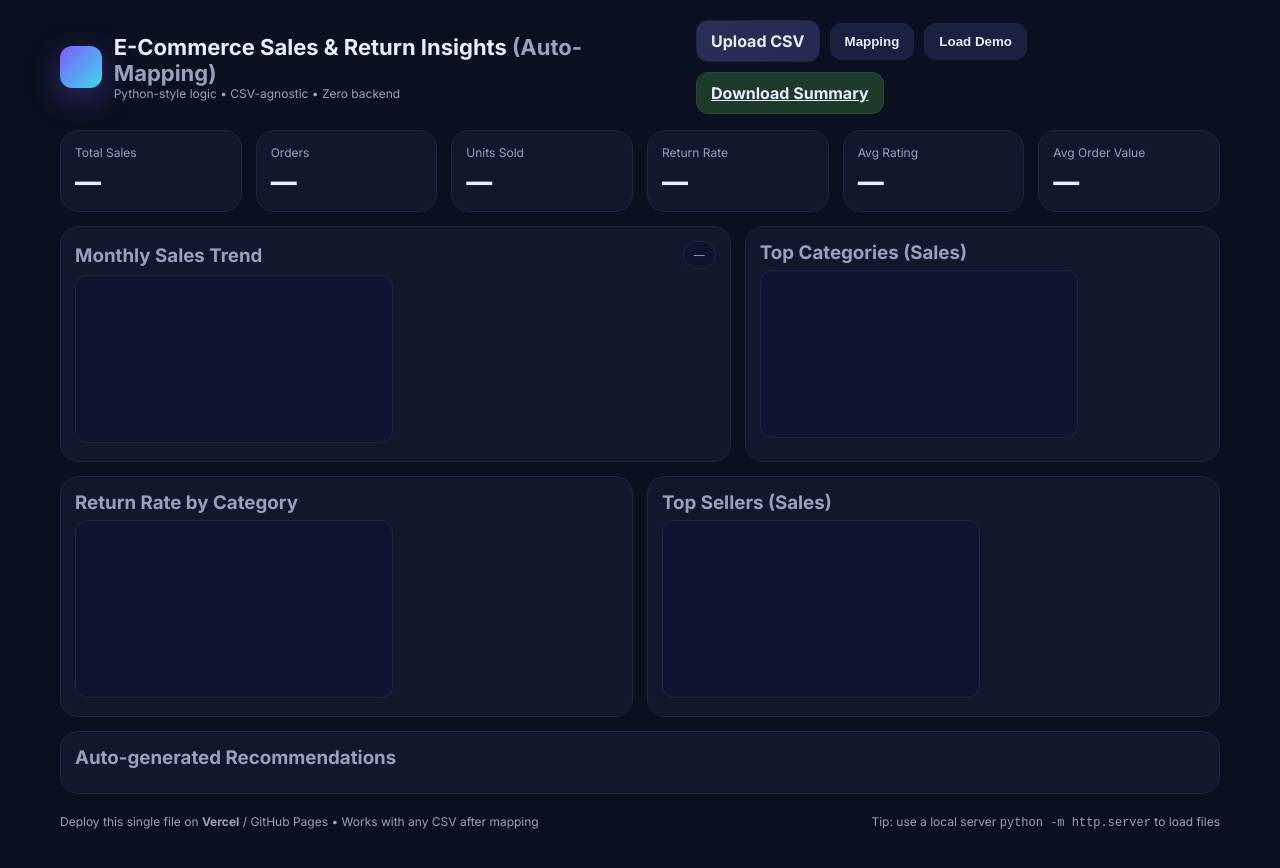
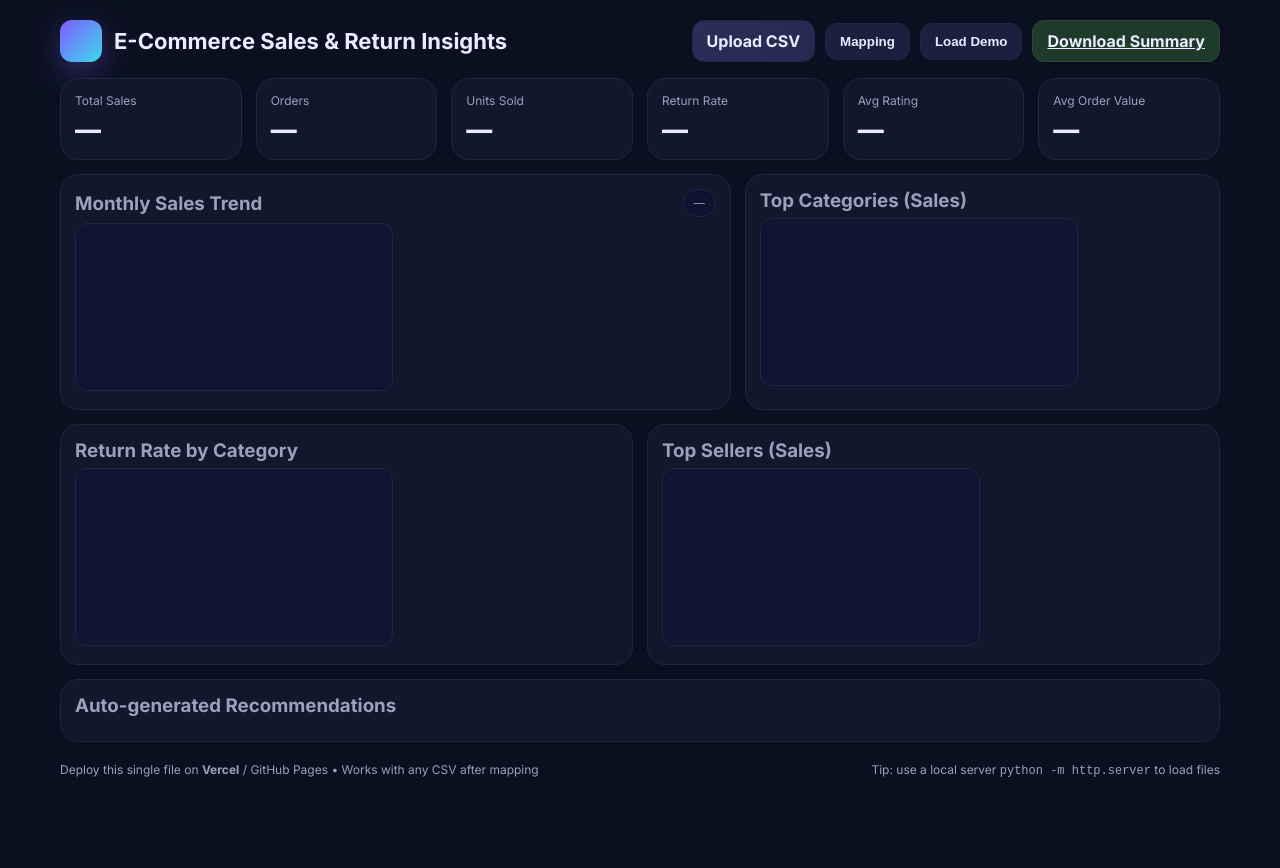
Before and after one commit to meghanaaa004/DashCart, a plain HTML site: page index.html in a window 1280 px wide. After the commit the page ends 818 px from the top, so only its background shows below. Drawn offline with nearby package versions, Linux system fonts and the light colour scheme.

Commit message:
Update index.html

```diff
--- a/index.html
+++ b/index.html
@@ -3,7 +3,7 @@
 <head>
 <meta charset="UTF-8" />
 <meta name="viewport" content="width=device-width, initial-scale=1.0"/>
-<title>E-Commerce Sales & Return Insights (Auto-Mapping)</title>
+<title>E-Commerce Sales & Return Insights</title>
 <link rel="preconnect" href="https://fonts.googleapis.com">
 <link rel="preconnect" href="https://fonts.gstatic.com" crossorigin>
 <link href="https://fonts.googleapis.com/css2?family=Inter:wght@400;600;700;800&display=swap" rel="stylesheet">
@@ -58,8 +58,7 @@
       <div class="brand">
         <div class="logo" aria-hidden="true"></div>
         <div>
-          <h1>E-Commerce Sales & Return Insights <span class="muted">(Auto-Mapping)</span></h1>
-          <div class="muted" style="font-size:12px">Python-style logic • CSV-agnostic • Zero backend</div>
+          <h1>E-Commerce Sales & Return Insights</h1>
         </div>
       </div>
       <div style="display:flex;gap:10px;align-items:center;flex-wrap:wrap">
```
